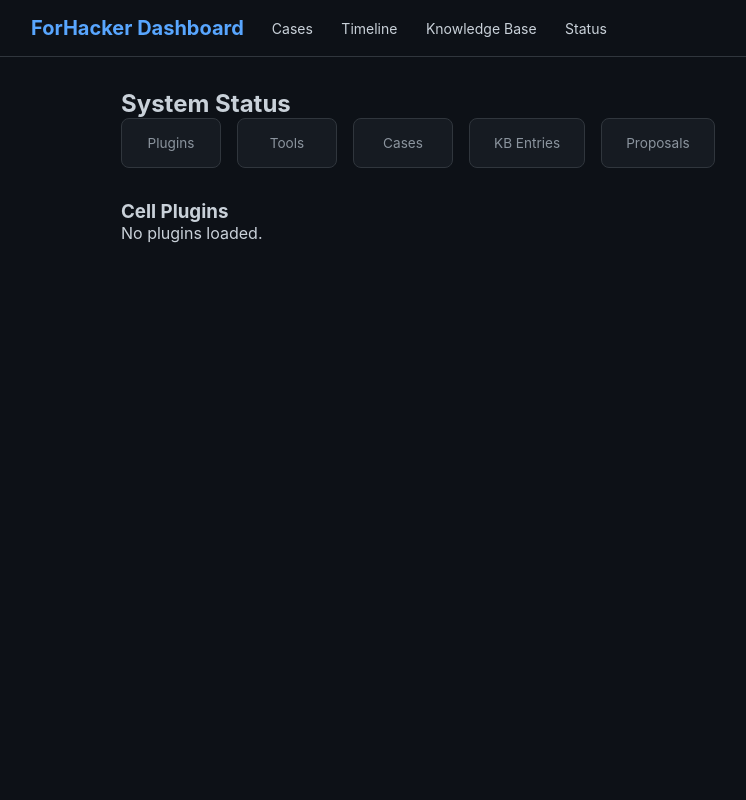
After one commit to HJSSSRX/core, a FastAPI app: template forhacker/cli/web/templates/status.html in a window 1280 px wide. The commit adds this page. Shown: the whole page, without its empty margins (1-747 px from the left). Run offline with FastAPI, Linux system fonts and the light colour scheme; the template is opened without the code that fills it, so the values that code supplies are empty.

Commit message:
feat: Web Dashboard /status page + /api/status JSON endpoint with plugin health
- /status: system overview page with plugin/tool/case/KB/proposal counts
- /api/status: JSON API returning full system status
- Base template CSS updated with status page design tokens
- Nav bar updated with Status link

Co-Authored-By: Claude Opus 4.7 <noreply@anthropic.com>

```diff
--- a/forhacker/cli/web/app.py
+++ b/forhacker/cli/web/app.py
@@ -6,6 +6,7 @@ from fastapi import FastAPI, Query, Request
 from fastapi.responses import HTMLResponse
 from fastapi.templating import Jinja2Templates
 
+from forhacker.cli.commands.plugin import _discover_plugins
 from forhacker.kb.store import KBStore
 
 app = FastAPI(title="ForHacker Dashboard", docs_url=None, redoc_url=None)
@@ -150,3 +151,59 @@ async def evidence_map(request: Request, case_id: str):
         "evidence": evidence,
         "evidence_count": len(evidence),
     })
+
+
+def _get_plugin_status() -> dict:
+    """Collect plugin and system status for the dashboard."""
+    try:
+        manager = _discover_plugins()
+        plugins_data = {}
+        total_tools = 0
+        for name in manager.loaded_plugins:
+            tools = manager.get_plugin_tools(name)
+            total_tools += len(tools)
+            plugins_data[name] = {
+                "tools": [{"name": t.name, "domain": t.domain, "risk": t.risk_level} for t in tools],
+                "count": len(tools),
+            }
+        return {
+            "plugin_count": len(manager.loaded_plugins),
+            "tool_count": total_tools,
+            "degraded": manager.degraded_plugins,
+            "plugins": plugins_data,
+        }
+    except Exception as e:
+        return {"error": str(e)}
+
+
+def _get_system_status() -> dict:
+    """Aggregate full system status."""
+    status = {"plugins": _get_plugin_status()}
+
+    kb_dir = SHARED_DIR / "kb"
+    status["kb_entries"] = len(list(kb_dir.glob("*.md"))) if kb_dir.exists() else 0
+
+    cases_dir = SHARED_DIR / "cases"
+    status["cases"] = len([d for d in cases_dir.iterdir() if d.is_dir() and not d.name.startswith(".")]) \
+        if cases_dir.exists() else 0
+
+    proposals_dir = SHARED_DIR / "meta" / "proposals"
+    status["proposals"] = len(list(proposals_dir.glob("*.yaml"))) if proposals_dir.exists() else 0
+
+    return status
+
+
+@app.get("/api/status")
+async def api_status():
+    """JSON API for system status."""
+    return _get_system_status()
+
+
+@app.get("/status", response_class=HTMLResponse)
+async def status_page(request: Request):
+    """System status dashboard page."""
+    status = _get_system_status()
+    return templates.TemplateResponse(request, "status.html", {
+        "request": request,
+        "status": status,
+    })
--- a/forhacker/cli/web/templates/base.html
+++ b/forhacker/cli/web/templates/base.html
@@ -5,7 +5,7 @@
     <meta name="viewport" content="width=device-width, initial-scale=1.0">
     <title>ForHacker Dashboard</title>
     <style>
-        :root { --bg: #0d1117; --card: #161b22; --border: #30363d; --text: #c9d1d9; --accent: #58a6ff; --green: #3fb950; --red: #f85149; --yellow: #d29922; }
+        :root { --bg: #0d1117; --card: #161b22; --border: #30363d; --text: #c9d1d9; --accent: #58a6ff; --green: #3fb950; --red: #f85149; --yellow: #d29922; --surface: #161b22; --primary: #58a6ff; --primary-light: #1a2a3a; --muted: #8b949e; --danger: #f85149; }
         * { box-sizing: border-box; margin: 0; padding: 0; }
         body { font-family: -apple-system, BlinkMacSystemFont, 'Segoe UI', sans-serif; background: var(--bg); color: var(--text); min-height: 100vh; }
         .header { border-bottom: 1px solid var(--border); padding: 1rem 2rem; display: flex; align-items: center; gap: 1rem; }
@@ -41,6 +41,7 @@
             <a href="/">Cases</a>
             <a href="/timeline">Timeline</a>
             <a href="/kb">Knowledge Base</a>
+            <a href="/status">Status</a>
         </nav>
     </div>
     <div class="container">
--- /dev/null
+++ b/forhacker/cli/web/templates/status.html
@@ -0,0 +1,95 @@
+{% extends "base.html" %}
+{% block title %}System Status — ForHacker{% endblock %}
+
+{% block content %}
+<h2>System Status</h2>
+
+<!-- Summary Cards -->
+<div style="display:flex; gap:1rem; margin-bottom:2rem; flex-wrap:wrap;">
+    <div class="stat-card">
+        <div class="stat-value">{{ status.plugins.plugin_count }}</div>
+        <div class="stat-label">Plugins</div>
+    </div>
+    <div class="stat-card">
+        <div class="stat-value">{{ status.plugins.tool_count }}</div>
+        <div class="stat-label">Tools</div>
+    </div>
+    <div class="stat-card">
+        <div class="stat-value">{{ status.cases }}</div>
+        <div class="stat-label">Cases</div>
+    </div>
+    <div class="stat-card">
+        <div class="stat-value">{{ status.kb_entries }}</div>
+        <div class="stat-label">KB Entries</div>
+    </div>
+    <div class="stat-card">
+        <div class="stat-value">{{ status.proposals }}</div>
+        <div class="stat-label">Proposals</div>
+    </div>
+</div>
+
+<!-- Plugin Details -->
+<h3>Cell Plugins</h3>
+{% if status.plugins.plugins %}
+<table>
+    <thead>
+        <tr>
+            <th>Plugin</th>
+            <th>Tools</th>
+            <th>Details</th>
+        </tr>
+    </thead>
+    <tbody>
+    {% for name, pdata in status.plugins.plugins.items() %}
+    <tr>
+        <td><strong>{{ name }}</strong></td>
+        <td>{{ pdata.count }}</td>
+        <td>
+            {% for tool in pdata.tools %}
+            <span class="tool-badge" title="{{ tool.domain }}">{{ tool.name }}</span>
+            {% endfor %}
+        </td>
+    </tr>
+    {% endfor %}
+    </tbody>
+</table>
+{% else %}
+<p>No plugins loaded.</p>
+{% endif %}
+
+{% if status.plugins.degraded %}
+<p style="color:var(--danger);">Degraded: {{ status.plugins.degraded | join(', ') }}</p>
+{% endif %}
+
+<style>
+.stat-card {
+    background: var(--surface);
+    border: 1px solid var(--border);
+    border-radius: 8px;
+    padding: 1rem 1.5rem;
+    text-align: center;
+    min-width: 100px;
+}
+.stat-value {
+    font-size: 2rem;
+    font-weight: 700;
+    color: var(--primary);
+}
+.stat-label {
+    font-size: 0.85rem;
+    color: var(--muted);
+}
+.tool-badge {
+    display: inline-block;
+    background: var(--primary-light);
+    color: var(--primary);
+    border-radius: 4px;
+    padding: 2px 6px;
+    margin: 2px;
+    font-size: 0.8rem;
+}
+table { width: 100%; border-collapse: collapse; }
+th, td { padding: 8px 12px; text-align: left; border-bottom: 1px solid var(--border); }
+th { background: var(--surface); }
+</style>
+{% endblock %}
```
